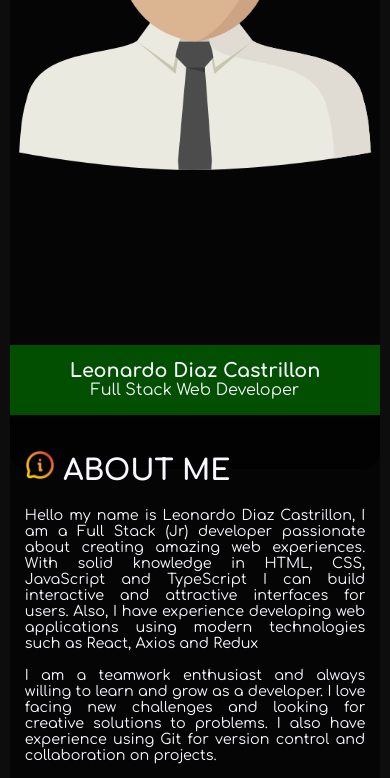
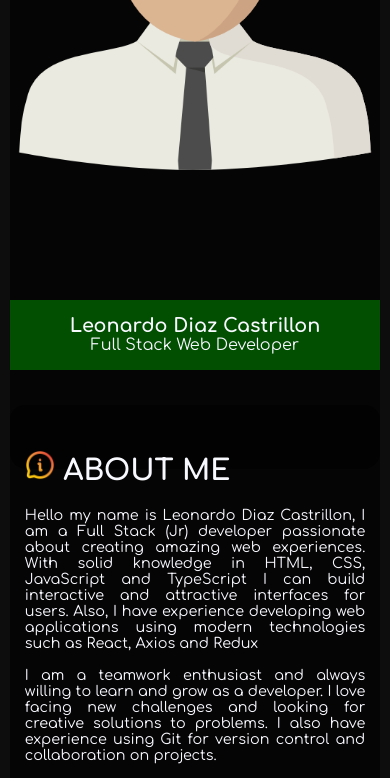
Before and after one commit to LedicaCo/portfolioLedica.co, a React (Vite) app: page / in a window 390 px wide. Shown: the part 998-1776 px from the top of the page. Built offline with nearby package versions, Linux system fonts and the light colour scheme.

Commit message:
corrección diseño responsivo

```diff
--- a/src/assets/css/about-me.css
+++ b/src/assets/css/about-me.css
@@ -133,7 +133,7 @@
         padding: 15px;
         text-align: center;
         position: absolute;
-        bottom: -260px;
+        bottom: -215px;
 
     }
 
```
